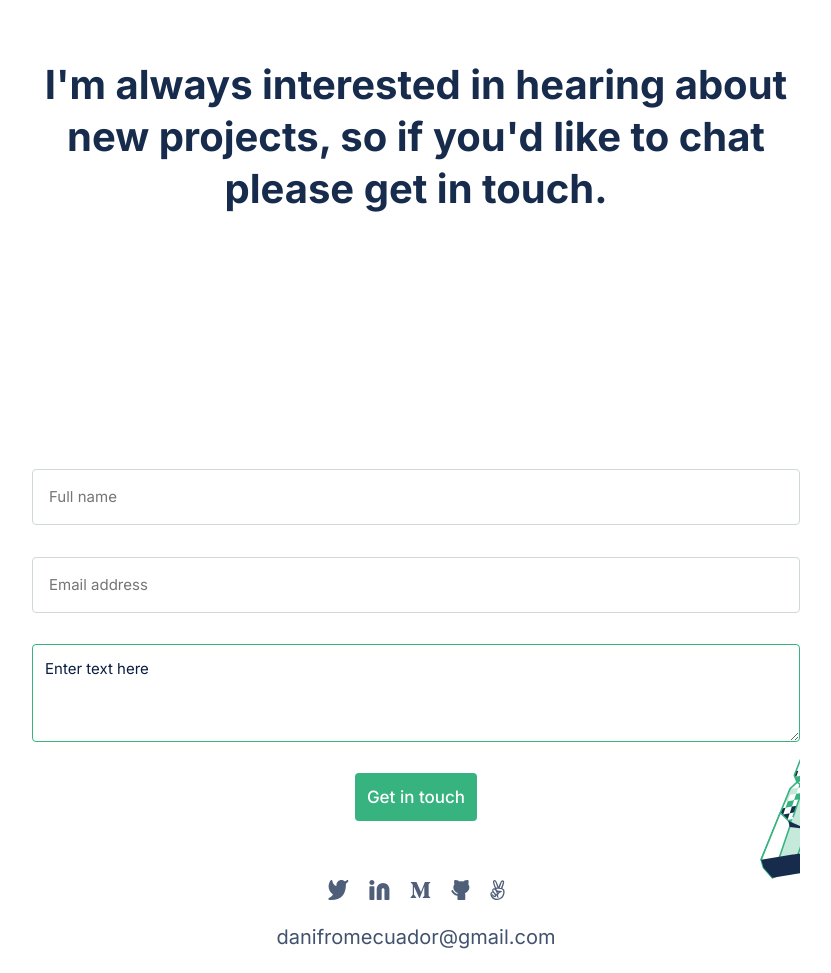
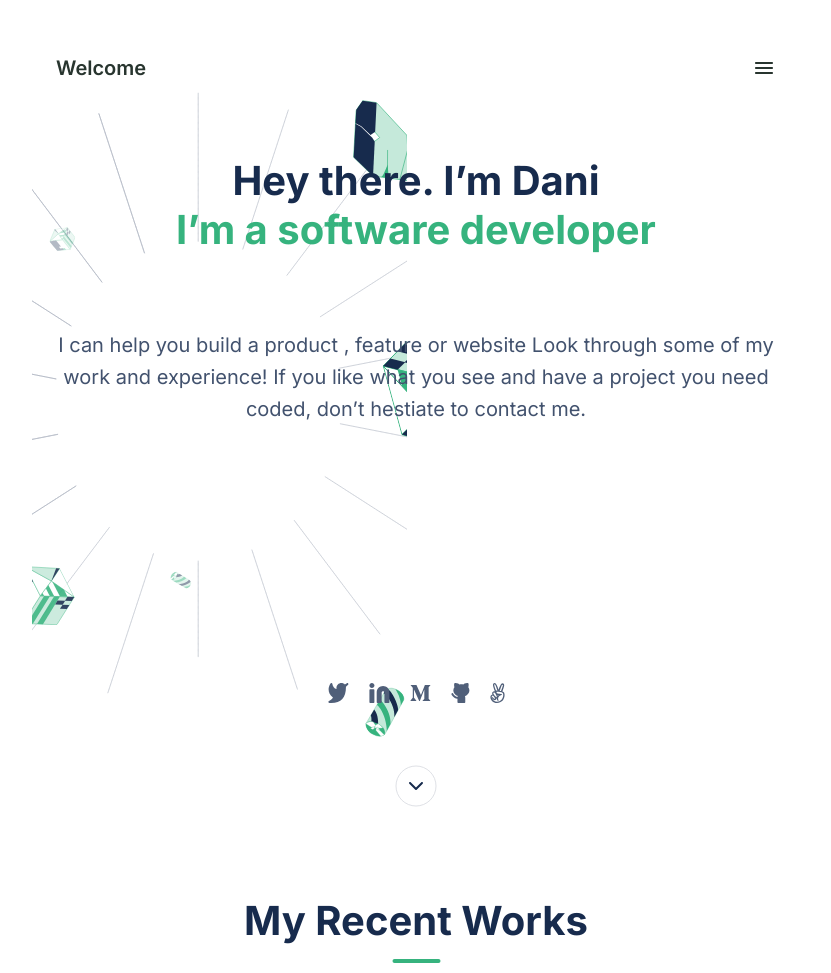
Before and after one commit to danifromecuador/portfolio, a website: page index.html in a window 1280 px wide. Shown: the top 973 px of the page, without its empty margins (224-1055 px from the left). Drawn offline with Linux system fonts and the light colour scheme.

Commit message:
Fix contact-form width to fit according figma template

```diff
--- a/index.html
+++ b/index.html
@@ -8,7 +8,7 @@
   <title>Dani's FullStack Web Developer Portfolio</title>
 </head>
 <body>
-  <!-- <header class="app-bar">
+  <header class="app-bar">
     <div class="status-bar"></div>
     <div class="toolbar">
       <a href="#">
@@ -174,7 +174,7 @@
     </ul>
 
 
-  </section> -->
+  </section>
 
   <section class="contact-form">
     <p class="contact-form-text">
--- a/style.css
+++ b/style.css
@@ -292,12 +292,14 @@ h1,
   display: flex;
   flex-direction: column;
   justify-content: space-evenly;
+  align-items: center;
   background-image: url(images/backgrounds/illustration-contact-form.svg);
   background-repeat: no-repeat;
   background-position: bottom right;
 }
 
 .contact-form-text {
+  width: 90%;
   height: 40%;
   font-weight: 700;
   font-size: 40px;
@@ -307,6 +309,7 @@ h1,
 
 .form {
   height: 40%;
+  width: 90%;
   display: flex;
   flex-direction: column;
   justify-content: space-between;
@@ -350,7 +353,7 @@ label {
 }
 
 .supporting-text {
-  padding: 17px;
+  padding: 17px 0 200px 0;
   font-weight: 400;
   font-size: 20px;
   line-height: 32px;
```
